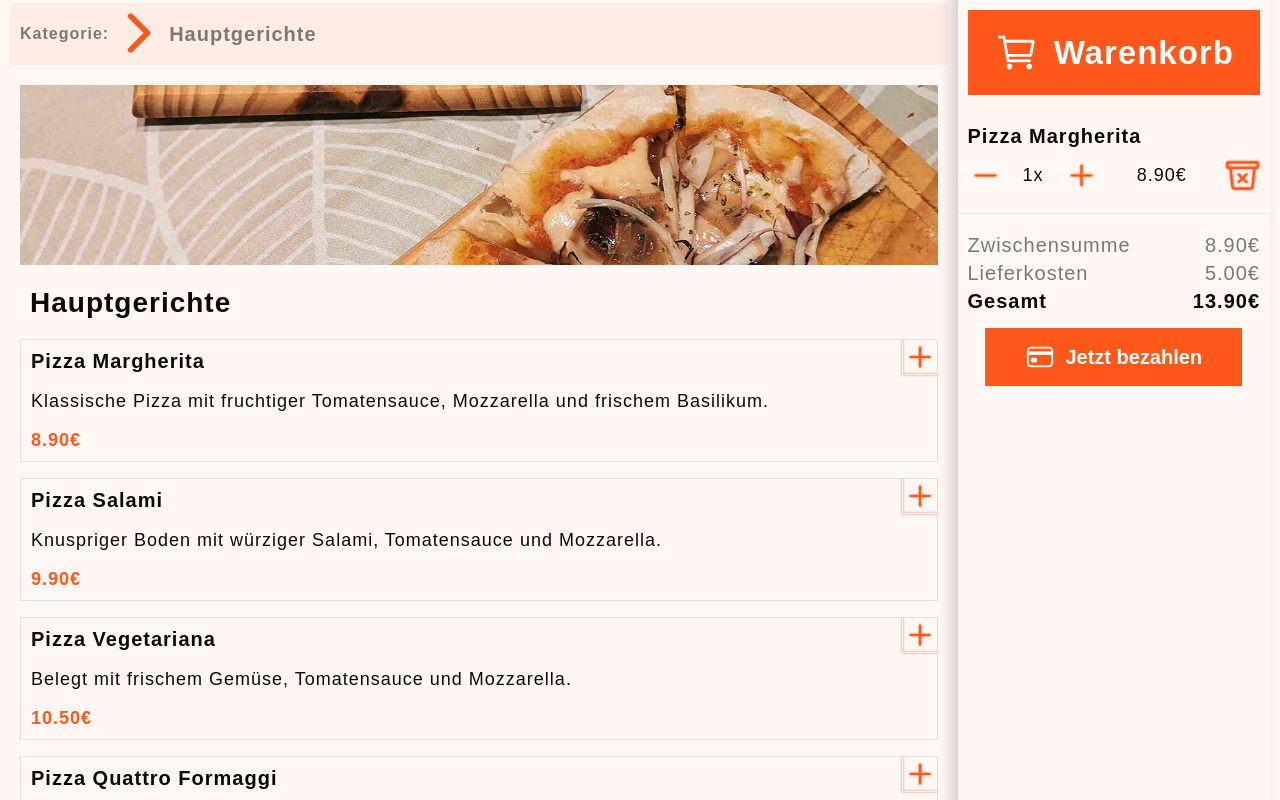
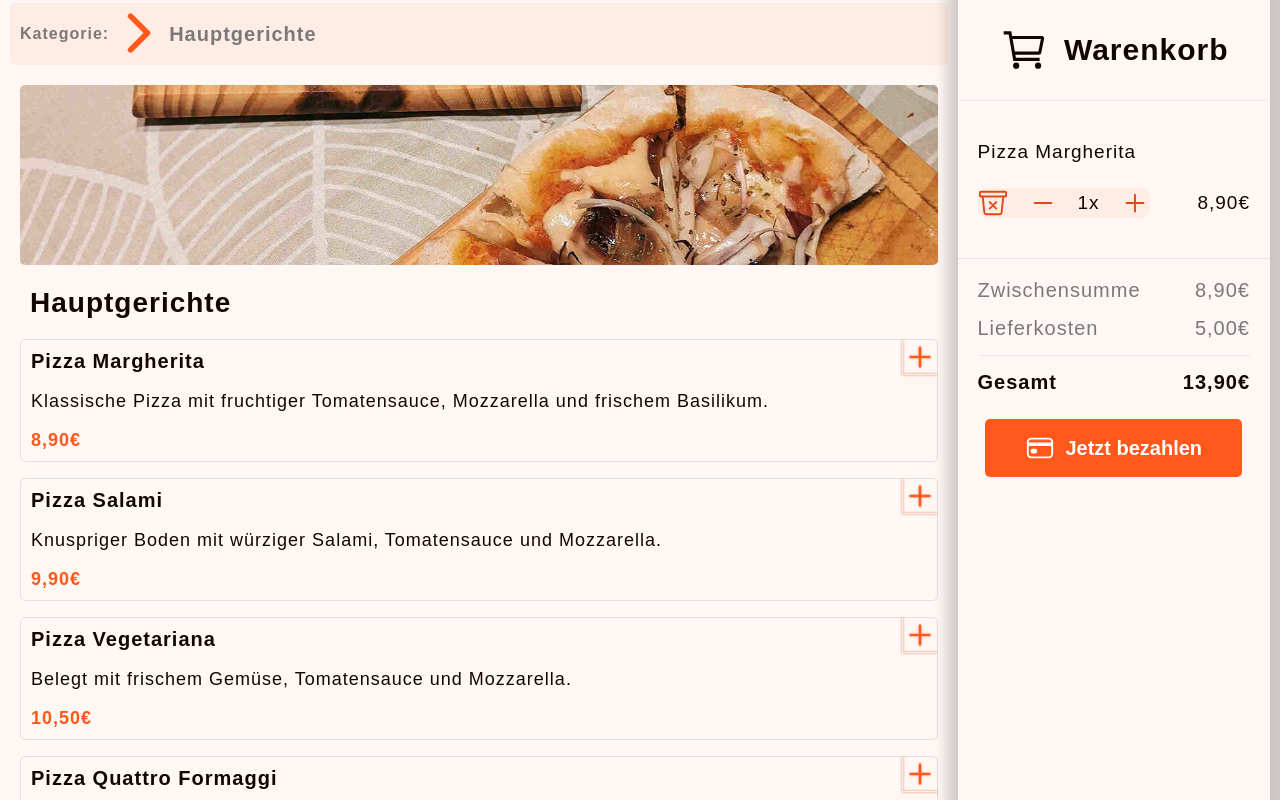
Before and after one commit to HenryWolfDev/Bestell-App, a plain HTML site: page index.html in a window 1280 px wide. Both pictures are taken after a click on the element 478 px from the left and 819 px from the top of the page. Shown: the part 419-1219 px from the top of the page. Drawn offline with Linux system fonts and the light colour scheme.

Commit message:
added replace for notation in calcUtility changed some style changed names in html for elements

```diff
--- a/css/basketWrapper.css
+++ b/css/basketWrapper.css
@@ -19,7 +19,7 @@
   }
 }
 
-@media (max-width: 1000px) {
+@media (max-width: 1180px) {
   #mobile-basket {
     display: block;
   }
--- a/css/paymentOverlay.css
+++ b/css/paymentOverlay.css
@@ -39,7 +39,8 @@
   background: var(--primary-color);
   color: white;
   cursor: pointer;
-  border-radius: 4px;
+
+  border-radius: 0.5rem;
 }
 
 .payment-message button:hover {
--- a/index.html
+++ b/index.html
@@ -29,9 +29,10 @@
     <main>
       <div class="container">
         <!-- #region MENU-ANZEIGE -->
-        <div class="content-wrapper">
-          <section class="content">
-            <div class="content-hero">
+        <div class="full-menu-content">
+          <section class="menu-content">
+            <!-- #region MENU-HERO -->
+            <div class="menu-hero">
               <div>
                 <img
                   src="assets/images/food-hero.jpg"
@@ -49,6 +50,7 @@
                 class="app-logo"
               />
             </div>
+            <!-- #endregion MENU-HERO -->
             <!-- #region NAVIGATION BAR -->
             <div class="navigation-bar">
               <span>Kategorie:</span>
@@ -79,7 +81,7 @@
             </div>
             <!-- #endregion NAVIGATION BAR -->
             <!-- #region MENU RENDER-BOX -->
-            <div id="Main" class="menu-box">
+            <div class="menu-box">
               <img
                 src="assets/images/main-courses-logo.jpg"
                 alt="Hauptgerichte Logo"
@@ -91,7 +93,7 @@
               <div id="main-courses" class="flex-column"></div>
             </div>
 
-            <div id="Side" class="menu-box">
+            <div class="menu-box">
               <img
                 src="assets/images/side-dishes-logo.jpg"
                 alt="Beilagen Logo"
@@ -101,7 +103,7 @@
               <div id="side-dishes" class="flex-column"></div>
             </div>
 
-            <div id="Desserts" class="menu-box">
+            <div class="menu-box">
               <img
                 src="assets/images/dessert-logo.jpg"
                 alt="Desserts Logo"
@@ -111,7 +113,7 @@
               <div id="desserts" class="flex-column"></div>
             </div>
 
-            <div id="Drinks" class="menu-box">
+            <div class="menu-box">
               <img
                 src="assets/images/drinks-logo.jpg"
                 alt="Getränke Logo"
@@ -177,7 +179,7 @@
         </div>
         <!-- #endregion TOGGLE ANZEIGE WARENKORB -->
 
-        <!-- #region BEZAHL OVERLAY -->
+        <!-- #region TOGGLE BEZAHL OVERLAY -->
         <div id="payment-overlay" class="payment-overlay hidden">
           <div class="payment-message">
             <h2>Vielen Dank!</h2>
@@ -185,7 +187,7 @@
             <button id="close-overlay">Schließen</button>
           </div>
         </div>
-        <!-- #endregion BEZAHL OVERLAY -->
+        <!-- #endregion TOGGLE BEZAHL OVERLAY -->
       </div>
     </main>
 
--- a/js/calcUtitlity.js
+++ b/js/calcUtitlity.js
@@ -1,6 +1,6 @@
 export class CalcUtility {
   static calcItemSum(price, quantity) {
-    const sum = (price * quantity).toFixed(2) + "€";
+    const sum = (price * quantity).toFixed(2).replace(".", ",") + "€";
     return sum;
   }
 
@@ -9,7 +9,7 @@ export class CalcUtility {
       (acc, item) => acc + item.price * item.quantity,
       0
     );
-    return total.toFixed(2) + "€";
+    return total.toFixed(2).replace(".", ",") + "€";
   }
 
   static calcTotalEverything(basket) {
@@ -18,6 +18,6 @@ export class CalcUtility {
       0
     );
     const totalWithDelivery = itemsTotal + 5;
-    return totalWithDelivery.toFixed(2) + "€";
+    return totalWithDelivery.toFixed(2).replace(".", ",") + "€";
   }
 }
--- a/js/menuManager.js
+++ b/js/menuManager.js
@@ -33,7 +33,7 @@ export class RenderItems {
 
     let currentIndex = 0;
 
-    // Am Anfang alle außer dem ersten verstecken
+    // Zeigt nur das Erste Element an
     items.forEach((item, index) => {
       if (index !== 0) {
         item.style.display = "none";
@@ -54,7 +54,7 @@ export class RenderItems {
 
   renderBasket(containerID) {
     const container = document.getElementById(containerID);
-    container.innerHTML = ""; // vorher leeren
+    container.innerHTML = "";
 
     basket.forEach((item) => {
       const itemLine = Template.createBasketItem(item);
@@ -92,7 +92,7 @@ export class RenderItems {
     }
   }
 
-  // #region LISTENER-FOR-BASKET-ICONS
+  // #region LISTENER
   addToBasketElementListener(icon, item) {
     icon.addEventListener("click", () => {
       const existingItem = basket.find((element) => element.name === item.name);
@@ -142,9 +142,7 @@ export class RenderItems {
       this.deleteFromBasketListener(deleteIcon, item);
     }
   }
-  // #endregion LISTENER-FOR-BASKET-ICONS
 
-  // #region LISTENER-FOR-MOBILE-TOGGLE
   mobileToggleListener() {
     const mobileToggle = document.getElementById("mobile-toggle");
     const basketWrapper = document.querySelector(".basket-wrapper");
@@ -166,7 +164,6 @@ export class RenderItems {
       }
     });
   }
-  // #endregion
 
   PayButtonListener() {
     const payButton = document.getElementById("pay-now-button");
@@ -175,6 +172,7 @@ export class RenderItems {
 
     payButton.addEventListener("click", () => {
       overlay.classList.remove("hidden");
+      // Löscht basket Elemente komplett
       basket.length = 0;
       this.renderBasket("basket-list");
     });
@@ -183,4 +181,5 @@ export class RenderItems {
       overlay.classList.add("hidden");
     });
   }
+  // #endregion
 }
--- a/js/templates.js
+++ b/js/templates.js
@@ -15,7 +15,7 @@ export class Template {
 
     const price = document.createElement("span");
     price.classList.add("item-price");
-    price.textContent = `${item.price.toFixed(2)}€`;
+    price.textContent = `${item.price.toFixed(2).replace(".", ",")}€`;
 
     const icon = Template.createAddIconItemBox();
 
@@ -46,6 +46,7 @@ export class Template {
     const quantity = document.createElement("span");
     quantity.textContent = `${item.quantity}x`;
 
+    moveBox.appendChild(trash);
     moveBox.appendChild(remove);
     moveBox.appendChild(quantity);
     moveBox.appendChild(add);
@@ -54,8 +55,8 @@ export class Template {
     sum.innerHTML = CalcUtility.calcItemSum(item.price, item.quantity);
 
     changeBox.appendChild(moveBox);
+    // changeBox.appendChild(trash);
     changeBox.appendChild(sum);
-    changeBox.appendChild(trash);
 
     itemLine.appendChild(name);
     itemLine.appendChild(changeBox);
@@ -82,7 +83,7 @@ export class Template {
     const deliveryTitle = document.createElement("span");
     deliveryTitle.textContent = `Lieferkosten`;
     const deliveryPrice = document.createElement("span");
-    deliveryPrice.textContent = `5.00€`;
+    deliveryPrice.textContent = `5,00€`;
 
     deliveryBox.appendChild(deliveryTitle);
     deliveryBox.appendChild(deliveryPrice);
--- a/style.css
+++ b/style.css
@@ -23,7 +23,7 @@ header {
 /* ============================== */
 /* #region Content Wrapper */
 /* ============================== */
-.content-wrapper {
+.full-menu-content {
   display: flex;
   align-items: stretch;
   gap: 1rem;
@@ -31,10 +31,10 @@ header {
   padding: 0.5rem 1rem;
 }
 
-.content {
+.menu-content {
   width: 75%;
 
-  .content-hero {
+  .menu-hero {
     height: 315px;
     position: relative;
 
@@ -42,6 +42,7 @@ header {
       width: 100%;
       height: 20rem;
       object-fit: cover;
+      border-radius: 0.5rem;
     }
 
     .app-logo {
@@ -78,7 +79,7 @@ header {
       span {
         font-size: 1.8rem;
         color: var(--primary-color);
-        font-weight: 600;
+        font-weight: 500;
       }
     }
   }
@@ -88,7 +89,7 @@ header {
     align-items: center;
     background-color: var(--secondary-color);
     padding: 0 1rem;
-
+    border-radius: 0.5rem;
     span {
       font-size: 1.6rem;
       font-weight: 600;
@@ -108,7 +109,7 @@ header {
       font-size: 2rem;
 
       a {
-        font-weight: 600;
+        font-weight: 550;
         color: var(--text-grey);
         text-decoration: none;
 
@@ -131,6 +132,7 @@ header {
     width: 100%;
     height: 18rem;
     object-fit: cover;
+    border-radius: 0.5rem;
   }
 
   h2 {
@@ -144,6 +146,7 @@ header {
   flex-direction: column;
   gap: 1.8rem;
   padding: 1rem;
+  border-radius: 0.5rem;
   border: 0.1rem solid rgb(226, 225, 225);
   cursor: pointer;
   position: relative;
@@ -190,7 +193,8 @@ header {
   width: 25%;
   flex-grow: 1;
   background-color: var(--background-light);
-  box-shadow: -6px 13px 15px -1px rgba(0, 0, 0, 0.2);
+  border-radius: 0.25rem;
+  box-shadow: 5px 13px 15px 15px rgba(0, 0, 0, 0.2);
 
   .basket {
     width: 100%;
@@ -202,36 +206,37 @@ header {
       justify-content: center;
       align-items: center;
       gap: 1.5rem;
-      padding: 2rem 1rem;
-      color: white;
-      border: 1rem solid var(--background-light);
-      background-color: var(--primary-color);
-      font-size: 2.2rem;
-      font-weight: 600;
+      padding: 2.5rem 0;
+      border-bottom: 0.1rem solid var(--border-medium);
+      border-radius: 0.5rem;
+      font-size: 2rem;
+      font-weight: 675;
 
       .basket-logo {
-        width: 4.5rem;
-        height: 4.5rem;
+        width: 5rem;
+        height: 5rem;
       }
     }
 
     #basket-list {
       max-height: 44rem;
       overflow-y: auto;
-      padding: 2rem 1rem;
+      padding: 2rem 2rem;
       border-bottom: 0.1rem solid var(--border-medium);
       display: flex;
       flex-direction: column;
-      gap: 1.5rem;
+      /* gap: 1.5rem; */
 
       .basket-item {
         display: flex;
         flex-direction: column;
-        gap: 1rem;
+        gap: 2.5rem;
+        border-bottom: 0.1rem solid var(--border-medium);
+        padding: 2rem 0;
 
         span:first-child {
-          font-size: 2rem;
-          font-weight: 600;
+          font-size: 1.9rem;
+          font-weight: 500;
         }
 
         .change-box {
@@ -243,20 +248,30 @@ header {
             display: flex;
             align-items: center;
             gap: 2rem;
+            background-color: var(--secondary-color);
+            border-radius: 1rem;
           }
 
           span {
-            font-size: 1.8rem;
+            font-size: 1.9rem;
           }
 
           .basket-icon {
-            width: 3.5rem;
-            height: 3.5rem;
-            color: var(--primary-color);
+            width: 3rem;
+            height: 3rem;
+            border-radius: 1rem;
+            color: var(--hover-color);
             cursor: pointer;
-            filter: drop-shadow(0 0 0.1rem #f25319);
+          }
+
+          .basket-icon:hover {
+            background-color: var(--background-light);
           }
         }
+      }
+
+      .basket-item:last-child {
+        border-bottom: none;
       }
     }
 
@@ -264,11 +279,12 @@ header {
       display: flex;
       flex-direction: column;
       gap: 0.5rem;
-      padding: 2rem 1rem;
+      padding: 2rem 2rem;
 
       div {
         display: flex;
         justify-content: space-between;
+        padding-bottom: 1rem;
 
         span {
           font-size: 2rem;
@@ -278,9 +294,11 @@ header {
 
       .total-box {
         font-weight: bold;
-
+        border-top: 0.1rem solid var(--border-medium);
+        padding-top: 1.5rem;
         span {
           color: var(--text-dark);
+          font-weight: 550;
         }
       }
 
@@ -300,6 +318,7 @@ header {
           background-color: var(--primary-color);
           color: white;
           padding: 0.7em 2em;
+          border-radius: 0.5rem;
           transition: 0.3s ease all;
           cursor: pointer;
 
```
Also changed, not shown: 1 other file.
